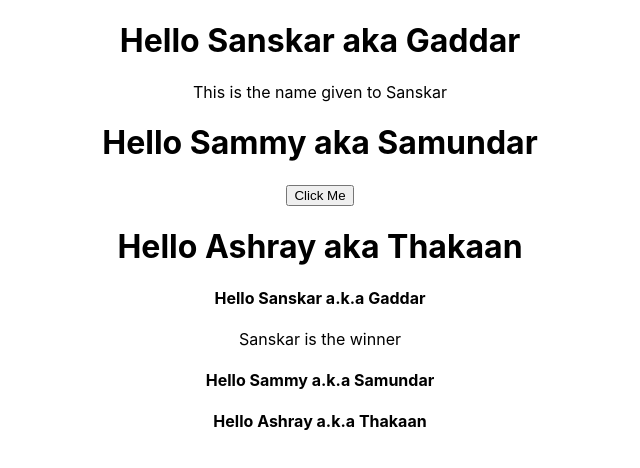
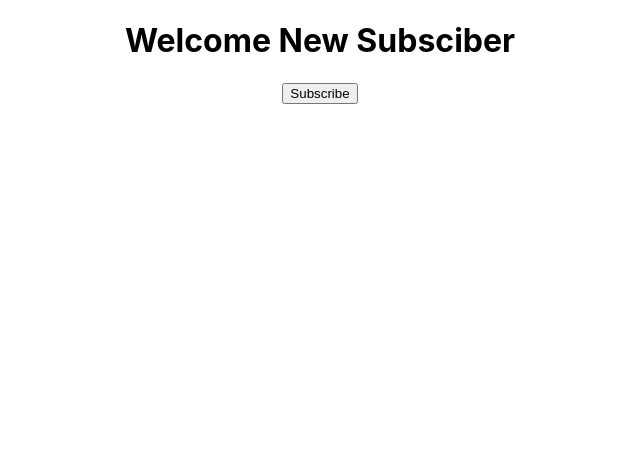
Before and after one commit to Sanskar-Choubey/hello-world, a React (Create React App) app: page / in a window 1280 px wide. Shown: the top 468 px of the page, without its empty margins (320-960 px from the left). Built offline with nearby package versions, Linux system fonts and the light colour scheme.

Commit message:
add : State Handler using button

```diff
--- a/src/App.js
+++ b/src/App.js
@@ -5,6 +5,7 @@ import {Msg} from './components/greet';
 import Welcome from './components/welcome';
 import Message from './components/JSX';
 import Greetings from './components/props';
+import State from './components/state';
 function App() {
     return (
       <div className="App">
@@ -12,7 +13,7 @@ function App() {
         <Msg />
         <Welcome /> */}
         {/* <Message /> */}
-        <Greetings name='Sanskar' heroName="Gaddar">
+        {/* <Greetings name='Sanskar' heroName="Gaddar">
           <p>This is the name given to Sanskar</p>
         </Greetings>
         <Greetings name='Sammy' heroName="Samundar">
@@ -24,7 +25,9 @@ function App() {
           Sanskar is the winner
         </Welcome>
         <Welcome name="Sammy" heroName="Samundar"/>
-        <Welcome name="Ashray" heroName="Thakaan"/>
+        <Welcome name="Ashray" heroName="Thakaan"/> */}
+
+        <State />
 
       </div>
     );
--- /dev/null
+++ b/src/components/state.js
@@ -0,0 +1,26 @@
+import React, { Component } from 'react';
+
+class State extends Component {
+    constructor(){
+        super()
+        this.state = {
+            message : "Welcome New Subsciber"
+        }
+    }
+
+    messageHandler(){
+        this.setState({
+            message : 'Thank you for subscribing'
+        })
+    }
+    render(){
+        return(
+            <div>
+                <h1>{this.state.message}</h1>
+                <button onClick={() => this.messageHandler()}>Subscribe</button>
+            </div>
+        );
+    }
+}
+
+export default State
```
Also changed, not shown: 1 other file (tests, documents, lock files or other folders).
